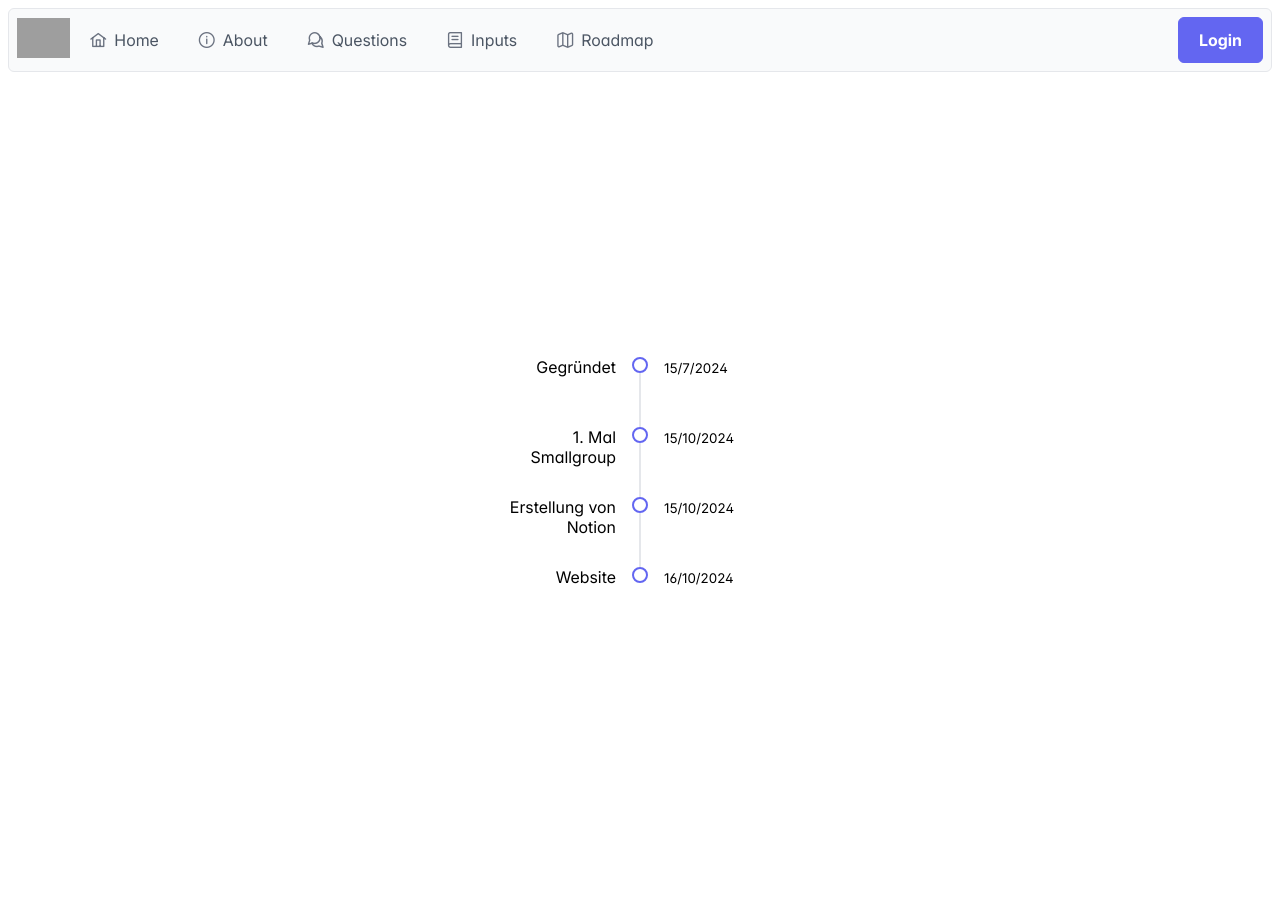
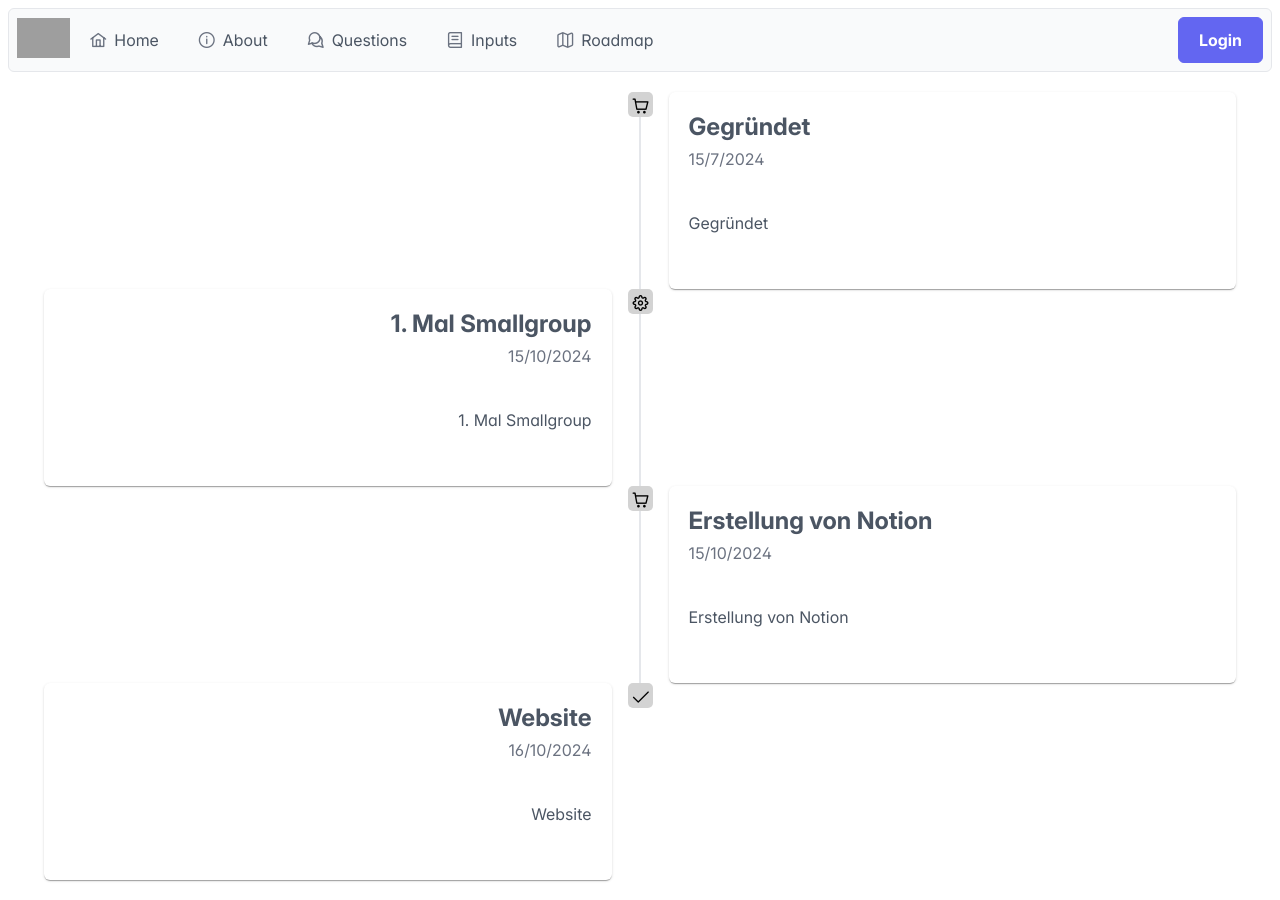
Before and after one commit to nxkzty/Small-Group-Webpage, a Next.js app: page /roadmap in a window 1280 px wide. Built offline with nearby package versions, Linux system fonts and the light colour scheme; grey boxes are pictures that could not be loaded.

Commit message:
halo jeremy

```diff
--- a/pages/roadmap.js
+++ b/pages/roadmap.js
@@ -1,19 +1,34 @@
 import React from 'react';
 import { Timeline } from 'primereact/timeline';
+import { Card } from 'primereact/card';
+import { Button } from 'primereact/button';
 
 export default function App() {
     const events = [
-        { status: 'Gegründet', date: '15/7/2024', icon: 'pi pi-shopping-cart', color: '#9C27B0', image: 'game-controller.jpg' },
-        { status: '1. Mal Smallgroup', date: '15/10/2024', icon: 'pi pi-cog', color: '#673AB7' },
-        { status: 'Erstellung von Notion', date: '15/10/2024', icon: 'pi pi-shopping-cart', color: '#FF9800' },
-        { status: 'Website', date: '16/10/2024', icon: 'pi pi-check', color: '#607D8B' }
+        { status: 'Gegründet', date: '15/7/2024', icon: 'pi pi-shopping-cart', color: 'lightGray', image: 'game-controller.jpg' },
+        { status: '1. Mal Smallgroup', date: '15/10/2024', icon: 'pi pi-cog', color: 'lightGray' },
+        { status: 'Erstellung von Notion', date: '15/10/2024', icon: 'pi pi-shopping-cart', color: 'lightGray'},
+        { status: 'Website', date: '16/10/2024', icon: 'pi pi-check', color: 'lightGray' }
     ];
+    const customizedMarker = (item) => {
+        return (
+            <span className="flex w-2rem h-2rem align-items-center justify-content-center text-white border-circle z-1 shadow-1" style={{ backgroundColor: item.color, padding: "5px", height: "25px", width: "25px", borderRadius: "5px"}}>
+                <i className={item.icon}></i>
+            </span>
+        );
+    };
+
+    const customizedContent = (item) => {
+        return (
+            <Card title={item.status} subTitle={item.date}>
+                <p>{item.status}</p>
+            </Card>
+        );
+    };
 
     return (
-        <div style={{ display: 'flex', justifyContent: 'center', alignItems: 'center', height: '100vh' }}>
-            <div className="card">
-                <Timeline value={events} opposite={(item) => item.status} content={(item) => <small className="text-color-secondary">{item.date}</small>} />
-            </div>
+        <div className="card">
+            <Timeline value={events} align="alternate" className="customized-timeline" marker={customizedMarker} content={customizedContent} style={{margin: "20px"}} />
         </div>
-    );
+    )
 }
```
